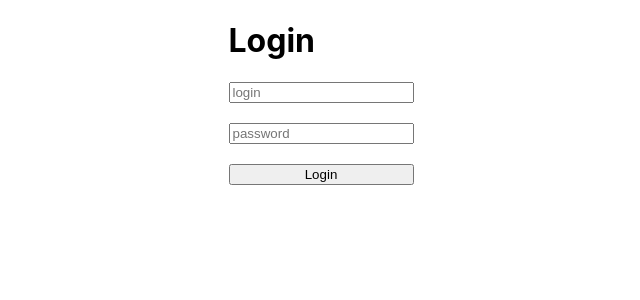
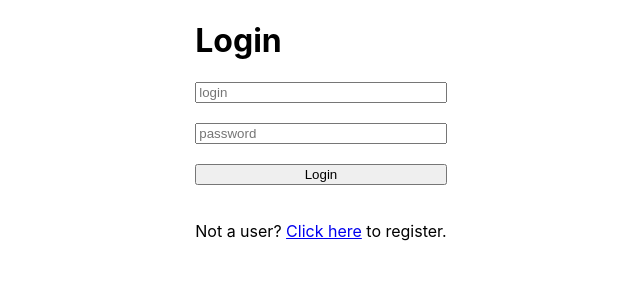
Before and after one commit to yaelBrown/ys, a React (Create React App) app in the folder ys/: page /login in a window 1280 px wide. Shown: the top 300 px of the page, without its empty margins (319-959 px from the left). Built offline with nearby package versions, Linux system fonts and the light colour scheme.

Commit message:
added react-router-dom

```diff
--- a/ys/package.json
+++ b/ys/package.json
@@ -8,6 +8,7 @@
     "@testing-library/user-event": "^7.1.2",
     "react": "^16.12.0",
     "react-dom": "^16.12.0",
+    "react-router-dom": "^5.1.2",
     "react-scripts": "3.3.0"
   },
   "scripts": {
--- a/ys/src/components/login/Login.js
+++ b/ys/src/components/login/Login.js
@@ -10,6 +10,8 @@ export default class Login extends Component {
           <input type="text" id="username" name="username" placeholder="login" required></input><br/>
           <input type="password" id="password" name="password" placeholder="password" required></input><br/>
           <button type="submit">Login</button>
+          <br/>
+          <p>Not a user? <a href="/register">Click here</a> to register.</p>
         </form>
       </div>
     )
```
Also changed, not shown: 1 other file (tests, documents, lock files or other folders).
